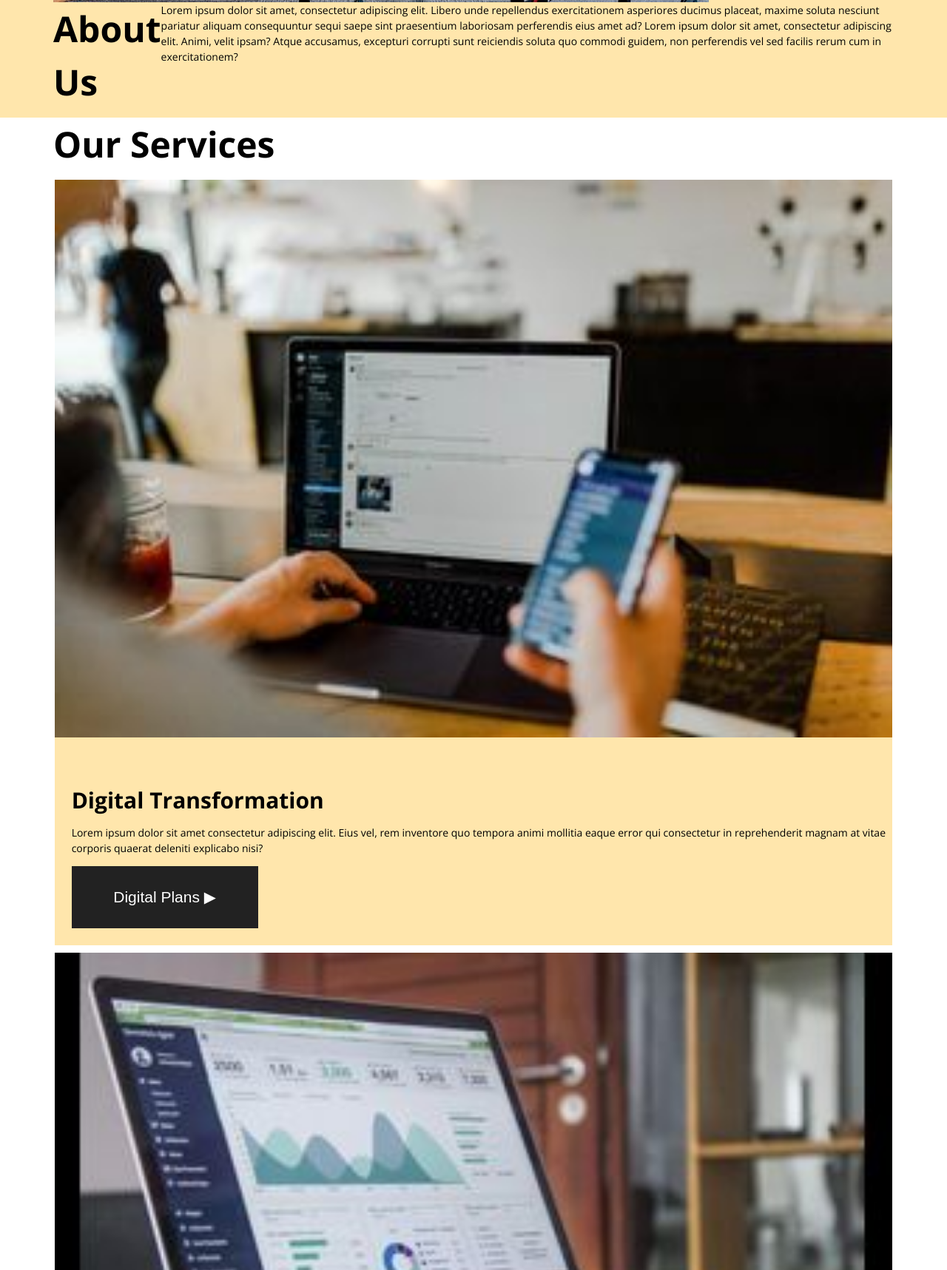
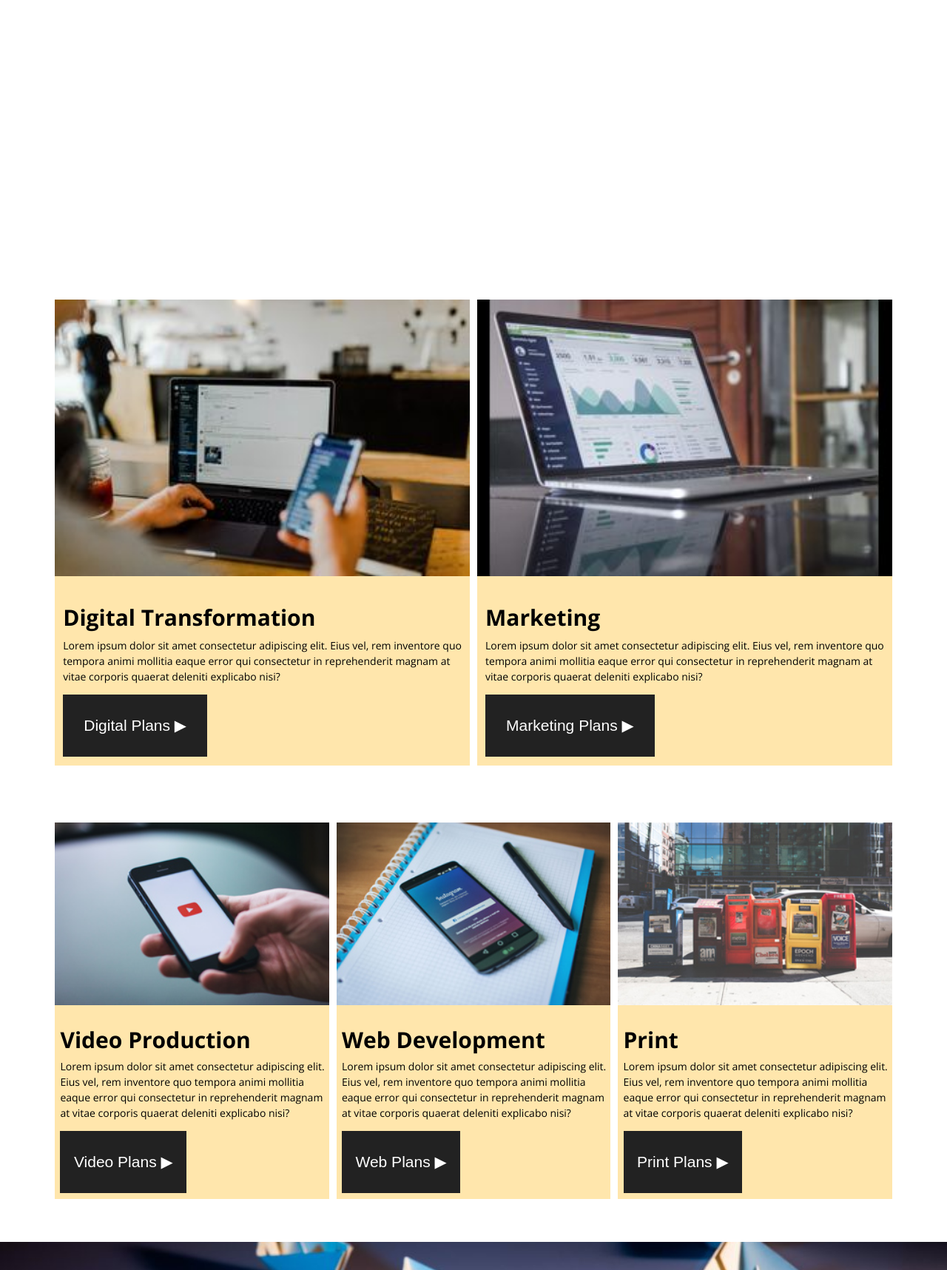
Before and after one commit to lauz0130/final-project, a plain HTML site: page index.html in a window 1280 px wide. Shown: the part 1083-2800 px from the top of the page at 74% size. Drawn offline with nearby package versions, Linux system fonts and the light colour scheme.

Commit message:
Done Desktop CSS -lots of errors still to fix

```diff
--- a/css/styles.css
+++ b/css/styles.css
@@ -161,21 +161,26 @@ nav form button{
 
 /* SERVICES SECTION */
 
-.block1{
+.block :nth-child(1){
+    margin-top: none;
+}
+
+.block{
     background-color: #ffe6ac;
     margin:2px;
+    margin-top: 10px;
 }
 
-.block1 img{
+.block img{
     object-fit: cover;
     width: 100%;
 }
 
-.block1 p{
+.block p{
     padding-left:2%;
 }
 
-.block1 h3{
+.block h3{
     font-size: 30px;
     font-weight: bold;
     padding-top:5%;
@@ -183,7 +188,7 @@ nav form button{
     padding-left:2%;
 }
 
-.block1 button{
+.block button{
     padding:30px;
     padding-right:5%;
     padding-left: 5%;
@@ -196,41 +201,6 @@ nav form button{
     font-size: 21px;
 }
 
-.block2{
-    background-color: #ffe6ac;
-    margin:2px;
-    margin-top: 10px;
-}
-
-.block2 img{
-    object-fit: cover;
-    width: 100%;
-}
-
-.block2 p{
-    padding-left:2%;
-}
-
-.block2 h3{
-    font-size: 30px;
-    font-weight: bold;
-    padding-top:5%;
-    padding-bottom: 1%;
-    padding-left:2%;
-}
-
-.block2 button{
-    padding:30px;
-    padding-right:5%;
-    padding-left: 5%;
-    margin-left:2%;
-    margin-bottom:2%;
-    background-color: #222222;
-    color:white;
-    text-align: center;
-    border:none;
-    font-size: 21px;
-}
 
 
 /* VISION SECTION */
@@ -253,11 +223,6 @@ nav form button{
     font-weight: bold;
     padding-bottom: 2%;
 }
-
-/* .section-vision h3, p, button{
-    text-align: left;
-    margin:none;
-} */
 
 .section-vision button{
     padding:35px;
@@ -390,7 +355,7 @@ footer a:link{
 
 footer a:visited {
     color: #c78b07;
-  }
+}
 
 
 
@@ -489,13 +454,122 @@ NO MEDIA QUERIES ABOVE THIS LINE */
 
    /* ABOUT SECTION */
 
-    .section-about img{
-        size:5px;
+    .section-about .block img{
+        max-width: 100%;
+        height: auto;
     }
-    .section-about .container .block{
+    .section-about .container .flexbox{
         display:flex;
         flex-direction: row;
-        flex-wrap: nowrap;
+        justify-content:center;
+        align-items:center;
     }
 
+    /* SERVICES SECTION */
+
+    .section-services .container .section-grid{
+        display: grid;
+        align-items:center;
+        gap: 0.5%;
+        grid-template-columns:repeat(6, 1fr);
+        grid-template-rows: repeat(3, 1fr);
+    }
+
+    .section-grid .title{
+        align-self: start;
+    }
+
+    .section-grid :nth-child(1){
+        grid-column-start:1;
+        grid-column-end:7;
+    }
+
+    .section-grid :nth-child(2){
+        grid-column-start:1;
+        grid-column-end:4;
+    }
+
+    .section-grid :nth-child(3){
+        grid-column-start:4;
+        grid-column-end:7;
+    }
+
+    .section-grid :nth-child(4){
+        grid-column-start:1;
+        grid-column-end:3;
+    }
+
+    .section-grid :nth-child(5){
+        grid-column-start:3;
+        grid-column-end:5;
+    }
+
+    .section-grid :nth-child(6){
+        grid-column-start:5;
+        grid-column-end:7;
+    }
+
+    /* VISION SECTION */
+
+
+    .section-vision{
+        background-image: url(../images/vision.jpg);
+        background-position: center;
+        background-size:cover;
+    }
+
+
+    .section-vision button{
+        padding:35px;
+    }
+
+    /* TEAM SECTION */
+
+    .section-team .grid{
+        display:grid;
+        grid-template-columns:repeat(2,1fr);
+        grid-template-rows:repeat(3, 1fr);
+    }
+
+    .section-team .team1{
+        grid-column-start:1;
+        grid-column-end:3;
+    }
+
+    /* CONTACT SECTION */
+
+    .section-contact .container{
+        display:grid;
+        grid-template-columns:repeat(2,1fr);
+        grid-template-rows:repeat(3, 1fr);
+    }
+
+    .section-contact .title-contact{
+        grid-column-start:1;
+        grid-column-end:3;
+    }
+
+    .section-contact .googlemaps{
+        grid-column-start:2;
+        grid-column-end:3;
+    }
+
+    .section-contact .operation{
+        grid-column-start:1;
+        grid-column-end:3;
+        grid-row-start: 3;
+        grid-row-end: 4;
+    }
+
+    /* FOOTER SECTION */
+
+   footer {
+    padding-top: 1%;
+    padding-bottom: 2px;
+   }
+
+
+
+
+
 }
--- a/index.html
+++ b/index.html
@@ -73,31 +73,31 @@
                     <div class="title">
                         <h2>Our Services</h2>
                     </div> <!-- end block -->
-                    <div class="block1">
+                    <div class="block">
                         <img src="images/digital.jpg" alt="Digital">
                         <h3>Digital Transformation</h3>
                         <p>Lorem ipsum dolor sit amet consectetur adipiscing elit. Eius vel, rem inventore quo tempora animi mollitia eaque error qui consectetur in reprehenderit magnam at vitae corporis quaerat deleniti explicabo nisi?</p>
                         <button>Digital Plans ▶</button>
                     </div> <!-- end block -->
-                    <div class="block2">
+                    <div class="block">
                         <img src="images/marketing.jpg" alt="Marketing">
                         <h3>Marketing</h3>
                         <p>Lorem ipsum dolor sit amet consectetur adipiscing elit. Eius vel, rem inventore quo tempora animi mollitia eaque error qui consectetur in reprehenderit magnam at vitae corporis quaerat deleniti explicabo nisi?</p>
                         <button>Marketing Plans  ▶</button>
                     </div> <!-- end block -->
-                    <div class="block2">
+                    <div class="block">
                         <img src="images/video.jpg" alt="Video">
                         <h3>Video Production</h3>
                         <p>Lorem ipsum dolor sit amet consectetur adipiscing elit. Eius vel, rem inventore quo tempora animi mollitia eaque error qui consectetur in reprehenderit magnam at vitae corporis quaerat deleniti explicabo nisi?</p>
                         <button>Video Plans ▶</button>
                     </div> <!-- end block -->
-                    <div class="block2">
+                    <div class="block">
                         <img src="images/web.jpg" alt="Web">
                         <h3>Web Development</h3>
                         <p>Lorem ipsum dolor sit amet consectetur adipiscing elit. Eius vel, rem inventore quo tempora animi mollitia eaque error qui consectetur in reprehenderit magnam at vitae corporis quaerat deleniti explicabo nisi?</p>
                         <button>Web Plans ▶</button>
                     </div> <!-- end block -->
-                    <div class="block2">
+                    <div class="block">
                         <img src="images/print.jpg" alt="Print">
                         <h3>Print</h3>
                         <p>Lorem ipsum dolor sit amet consectetur adipiscing elit. Eius vel, rem inventore quo tempora animi mollitia eaque error qui consectetur in reprehenderit magnam at vitae corporis quaerat deleniti explicabo nisi?</p>
```
